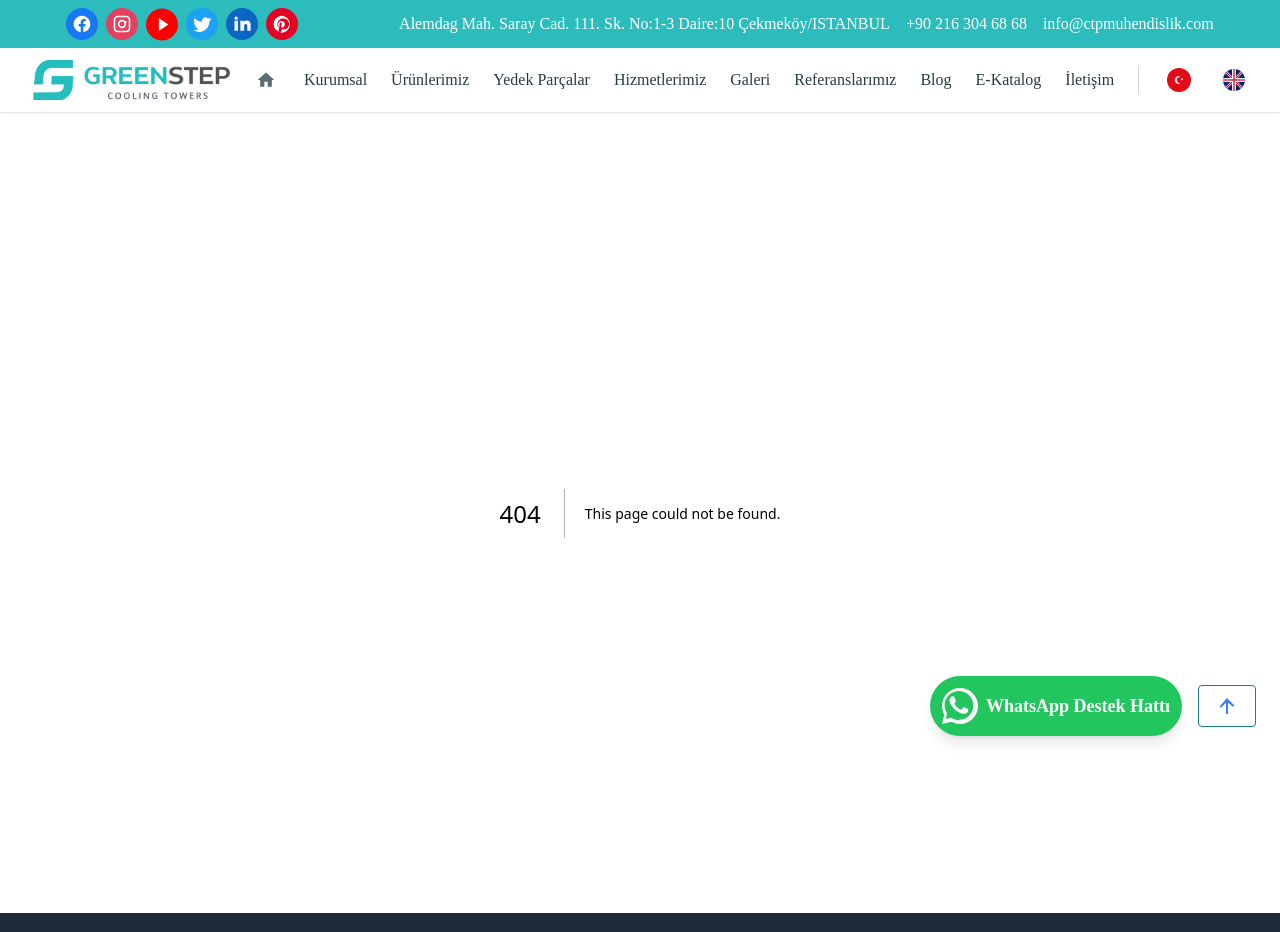
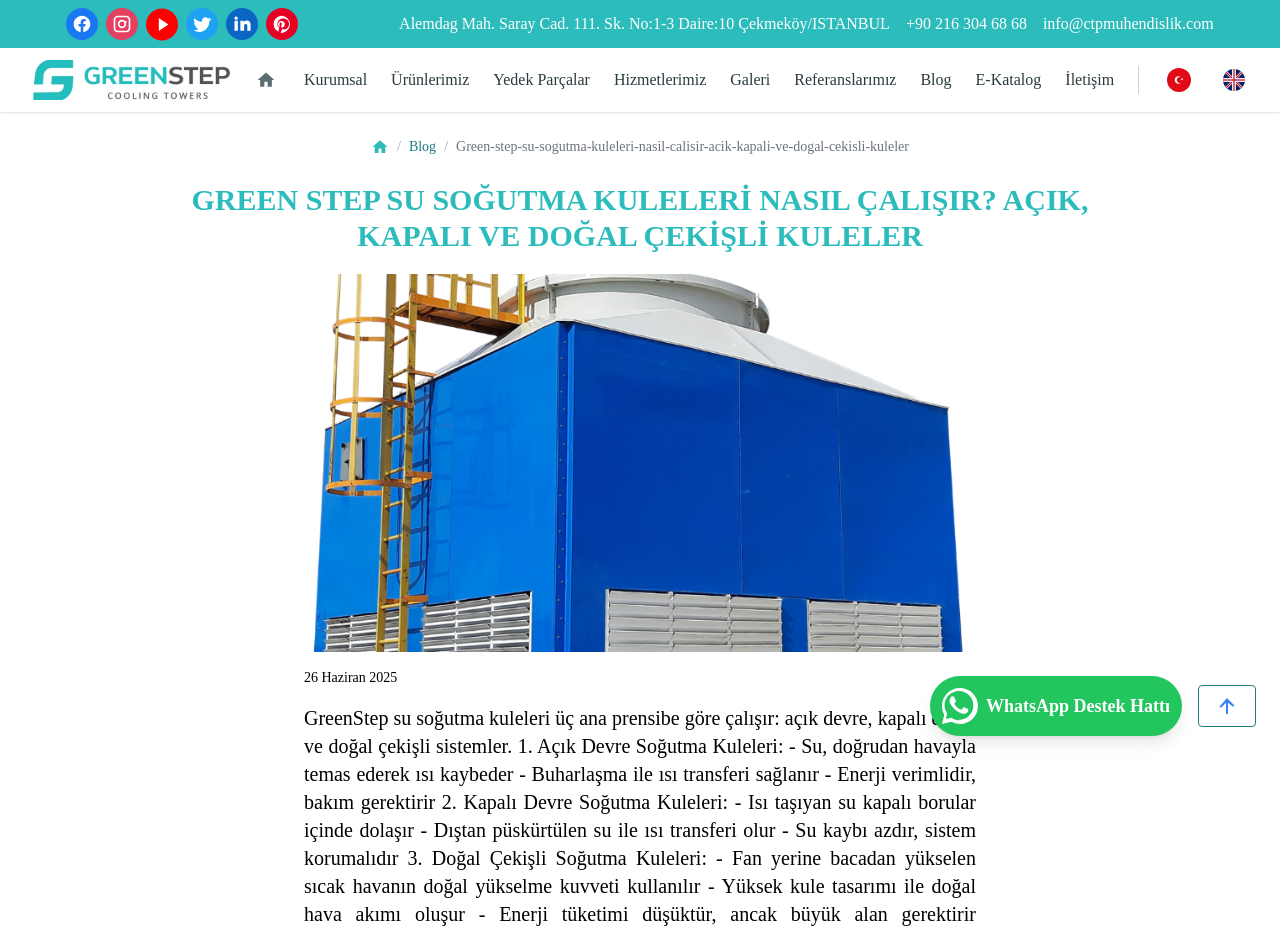
Before and after one commit to sambasoftwareuk/greenstep, a Next.js app: page /blog/green-step-su-sogutma-kuleleri-nasil-calisir-acik-kapali-ve-dogal-cekisli-kuleler in a window 1280 px wide. Before the commit this address had no page. Shown: the top 932 px of the page. Built offline with nearby package versions, Linux system fonts and the light colour scheme.

Commit message:
create bolg detailspage

```diff
--- a/app/_molecules/blogCard.jsx
+++ b/app/_molecules/blogCard.jsx
@@ -10,10 +10,11 @@
   title,
   excerpt,
   aspectRatio,
+  slug,
 }) => {
   return (
     <SambaLinks
-      href={"/blog"}
+      href={`/blog/${slug}`}
       className="bg-white shadow-md rounded-lg overflow-hidden transition-transform hover:scale-105 cursor-pointer w-1/5"
     >
       <CardImage
@@ -23,15 +24,14 @@
       />
 
       <div className="p-4">
-        <p className="text-sm text-red mb-1">{`____${date}`}</p>
-
+        <p className="text-sm text-red mb-1">{date}</p>
         <h3 className="text-lg font-bold mb-2">{title}</h3>
-
         <p className="text-gray-700 text-sm line-clamp-3">{excerpt}</p>
       </div>
 
       <div className="p-4 pt-0 flex justify-start text-primary900">
-        <ChevronLeft className="w-6 h-6" /> <h1>devamı</h1>
+        <ChevronLeft className="w-6 h-6" />
+        <h1>devamı</h1>
       </div>
     </SambaLinks>
   );
--- /dev/null
+++ b/app/blog/[slug]/page.jsx
@@ -0,0 +1,36 @@
+import blogData from "@/app/mocks/blogData.json";
+import { Header1 } from "@/app/_atoms/Headers";
+import Breadcrumb from "@/app/_molecules/breadCrumb";
+import { notFound } from "next/navigation";
+
+export default function BlogDetailPage({ params }) {
+  const { slug } = params;
+
+  const post = blogData.find((item) => item.slug === slug);
+
+  if (!post) {
+    notFound();
+  }
+
+  return (
+    <div className="max-w-5xl mx-auto p-6">
+      <div className="text-center">
+        <Breadcrumb />
+      </div>
+
+      <Header1 className="text-center my-5">{post.title}</Header1>
+
+      <div className="w-full max-w-2xl mx-auto">
+        <img
+          src={post.imageLink}
+          alt={post.imageAlt}
+          className="w-full rounded-lg mb-4 aspect-[16/9] object-cover"
+        />
+        <p className="text-red-500 text-sm mb-4">{post.date}</p>
+        <p className="text-lg md:text-xl leading-relaxed text-justify">
+          {post.excerpt}
+        </p>
+      </div>
+    </div>
+  );
+}
--- a/app/_components/blogCardList.jsx
+++ b/app/blog/page.jsx
@@ -1,13 +1,15 @@
-import { Header1} from "../_atoms/Headers";
+import { Header1 } from "../_atoms/Headers";
 import BlogCard from "../_molecules/blogCard";
+import blogData from "../mocks/blogData.json";
 
-const BlogCardList = ({ blogData }) => (
-    <div className="w-full flex flex-col items-center mt-8">
+const Blog = () => (
+  <div className="w-full flex flex-col items-center mt-8">
     <Header1 className="m-8">Blog</Header1>
-    <div className="flex md:gap-6 lg:justify-center justify-around mb-4">
+    <div className="flex flex-wrap gap-6 justify-center mb-4">
       {blogData.map((post, index) => (
         <BlogCard
           key={index}
+          slug={post.slug}
           imageLink={post.imageLink}
           imageAlt={post.imageAlt}
           date={post.date}
@@ -20,4 +22,4 @@
   </div>
 );
 
-export default BlogCardList;
+export default Blog;
--- a/app/mocks/blogData.json
+++ b/app/mocks/blogData.json
@@ -1,24 +1,27 @@
 [
   {
     "title": "SOĞUTMA KULELERİNDE SUDAKİ KATI MADDE ORANINA GÖRE DOLGU SEÇİMİ NASIL OLMALIDIR",
+    "slug": "sogutma-kulelerinde-sudaki-kati-madde-oranina-gore-dolgu-secimi-nasil-olmalidir",
     "date": "29 Haziran 2025",
-    "excerpt": "Bu yazıda, GreenStep Cooling Towers markasında dolgu seçiminin TSS değerine göre nasıl yapılması gerektiğini ele alıyoruz.",
+    "excerpt": "GreenStep Cooling Towers markasında (ve genel olarak her soğutma kulesinde) dolgu seçimi, suyun kalitesi yani sudaki katı madde oranı (TSS – Total Suspended Solids) ve suyun genel kirlilik durumu dikkate alınarak yapılmalıdır. Bu seçim, hem dolgunun ömrünü hem de soğutma verimini doğrudan etkiler.\n\nAşağıda GreenStep kuleleri için, katı madde oranına göre dolgu tipi seçimi önerilerini bulabilirsin:\n\n1. Düşük Katı Madde İçeriği (TSS < 50 ppm)\n- Yüksek ısı transfer yüzey alanına sahip PVC film dolgular\n- Yüksek soğutma verimi, kompakt kule boyutu\n- HVAC sistemleri, chiller sistemleri için idealdir\n\n2. Orta Katı Madde İçeriği (TSS 50–150 ppm)\n- Splash (darbe tipi), PP bigudi/trickle dolgular\n- Tıkanma riski düşüktür, periyodik temizlikle uzun ömür\n- Endüstriyel proses suyu, tekstil/plastik soğutması gibi uygulamalarda kullanılır\n\n3. Yüksek Katı Madde İçeriği (TSS > 150 ppm)\n- Tamamen splash tipi dolgular önerilir\n- Tıkanmaz, dayanıklıdır, kolay temizlik yapılabilir\n- Çimento, demir-çelik, enerji santrali gibi ağır sanayi sistemleri için uygundur\n\nGreenStep’in PE gövde ve CTP üst yapısı sayesinde dolgu temizliği kolaydır. Ayrıca antimikrobiyel yapı biyolojik kirlenmeyi azaltır.",
     "imageLink": "/tek-hucreli.png",
     "imageAlt": "Dolgu seçimi blog görseli",
     "aspectRatio": "aspect-[16/16]"
   },
   {
     "title": "GREEN STEP SU SOĞUTMA KULELERİ NASIL ÇALIŞIR? AÇIK, KAPALI VE DOĞAL ÇEKİŞLİ KULELER",
+    "slug": "green-step-su-sogutma-kuleleri-nasil-calisir-acik-kapali-ve-dogal-cekisli-kuleler",
     "date": "26 Haziran 2025",
-    "excerpt": "Açık devre, kapalı devre, inşai tip ve doğal çekişli kulelerin farklarını ve çalışma prensiplerini bu yazıda inceleyebilirsin.",
+    "excerpt": "GreenStep su soğutma kuleleri üç ana prensibe göre çalışır: açık devre, kapalı devre ve doğal çekişli sistemler.\n\n1. Açık Devre Soğutma Kuleleri:\n- Su, doğrudan havayla temas ederek ısı kaybeder\n- Buharlaşma ile ısı transferi sağlanır\n- Enerji verimlidir, bakım gerektirir\n\n2. Kapalı Devre Soğutma Kuleleri:\n- Isı taşıyan su kapalı borular içinde dolaşır\n- Dıştan püskürtülen su ile ısı transferi olur\n- Su kaybı azdır, sistem korumalıdır\n\n3. Doğal Çekişli Soğutma Kuleleri:\n- Fan yerine bacadan yükselen sıcak havanın doğal yükselme kuvveti kullanılır\n- Yüksek kule tasarımı ile doğal hava akımı oluşur\n- Enerji tüketimi düşüktür, ancak büyük alan gerektirir\n\nGreenStep, bu 3 sistemi farklı sektör ihtiyaçlarına göre modüler ve çevreci malzeme kullanarak üretmektedir.",
     "imageLink": "/tek-hucreli.png",
     "imageAlt": "Soğutma kuleleri blog görseli",
     "aspectRatio": "aspect-[16/16]"
   },
   {
     "title": "SOĞUTMA KULELERİ NE AMAÇLA KULLANILIR? CHILLER’DAN FARKI NEDİR?",
+    "slug": "sogutma-kuleleri-ne-amacla-kullanilir-chillerdan-farki-nedir",
     "date": "23 Haziran 2025",
-    "excerpt": "Soğutma kuleleri ile chiller sistemleri arasındaki temel farkları ve birlikte nasıl çalıştıklarını detaylıca açıklıyoruz.",
+    "excerpt": "Soğutma kuleleri, endüstriyel veya ticari sistemlerde ısınan suyu soğutarak tekrar kullanılabilir hale getirmek için kullanılır.\n\nSoğutma Kulesi:\n- Suyu hava ile temas ettirerek buharlaştırma yoluyla soğutur\n- Genellikle HVAC sistemleri, üretim tesisleri ve enerji santrallerinde kullanılır\n- Su sirkülasyonu sayesinde sistemin genel enerji verimini artırır\n\nChiller (Soğutucu):\n- Kompresörlü sistemle suyu doğrudan soğutur\n- Kapalı devredir, havayla doğrudan teması yoktur\n- Daha kontrollü ve hassas sıcaklıklar sağlar\n\nFarklar:\n- Soğutma kulesi, suyun ısısını doğrudan dış ortama verirken; chiller bunu gaz devresiyle yapar\n- Chiller sistemleri genelde küçük/orta ölçekli yapılarda, soğutma kuleleri ise büyük sistemlerde kullanılır\n- Genellikle birlikte çalışabilirler: chiller’in yoğuşma tarafındaki ısı, kule ile atılır\n\nSonuç olarak, sistem tasarımı yapılırken bu iki yapının farkı, enerji verimliliği ve uygulama alanları dikkate alınmalıdır.",
     "imageLink": "/tek-hucreli.png",
     "imageAlt": "Soğutma ve chiller blog görseli",
     "aspectRatio": "aspect-[16/16]"
--- a/app/page.jsx
+++ b/app/page.jsx
@@ -6,9 +6,9 @@
 import mainProducts from "./constants/bigCardProducts.json";
 import CarouselSlider from "./_components/CarouselSlider.jsx";
 import blogData from "./mocks/blogData.json";
-import BlogCardList from "./_components/blogCardList.jsx";
 import products from "./mocks/spareParts.json";
 import MainItemGrid from "./_components/MainItemGrid.jsx";
+import Blog from "./blog/page";
 
 export default function Home() {
   return (
@@ -37,7 +37,7 @@
         isAutoSlide={true}
         isInfinite={true}
       />
-      <BlogCardList blogData={blogData} />
+      <Blog blogData={blogData} />
     </div>
   );
 }
```
